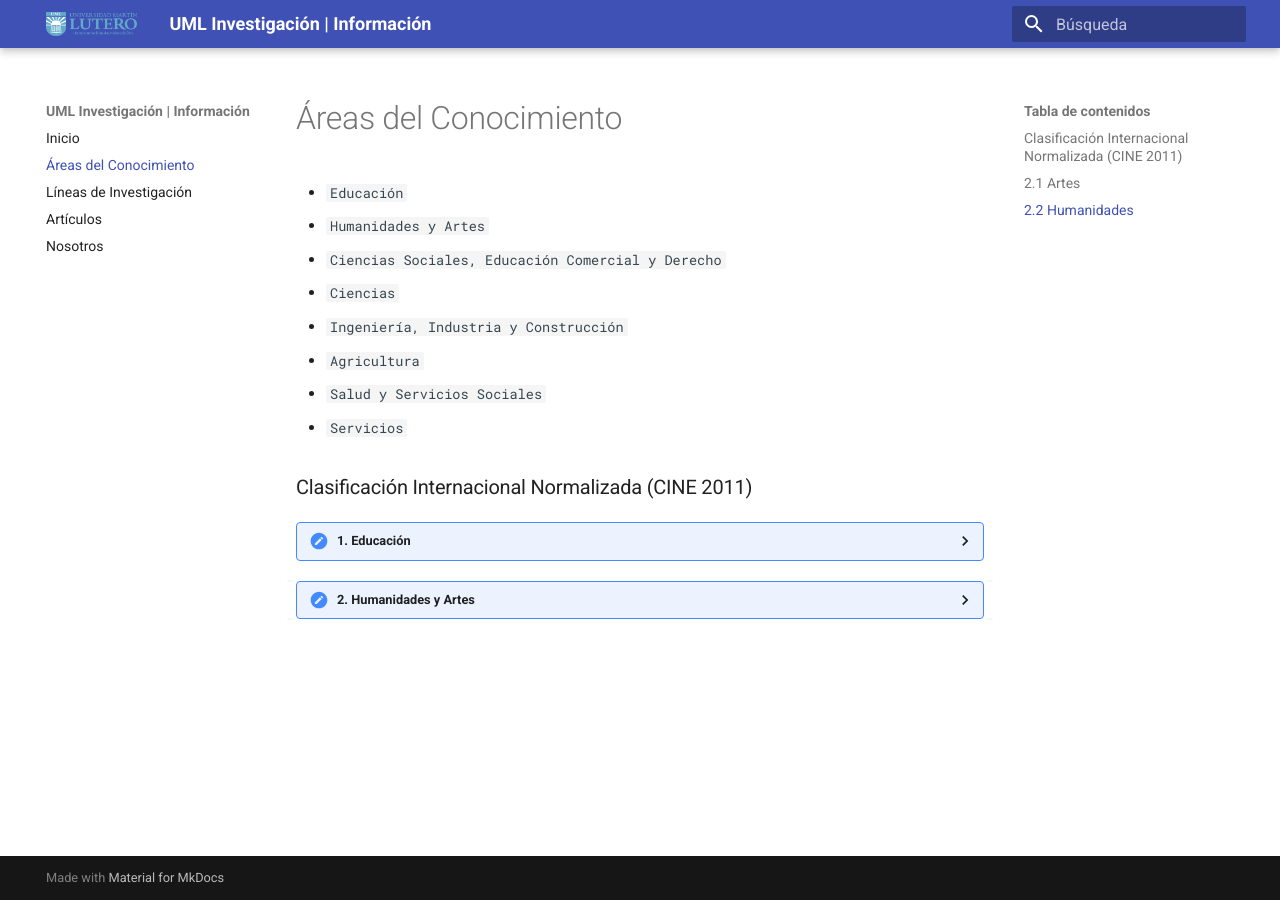
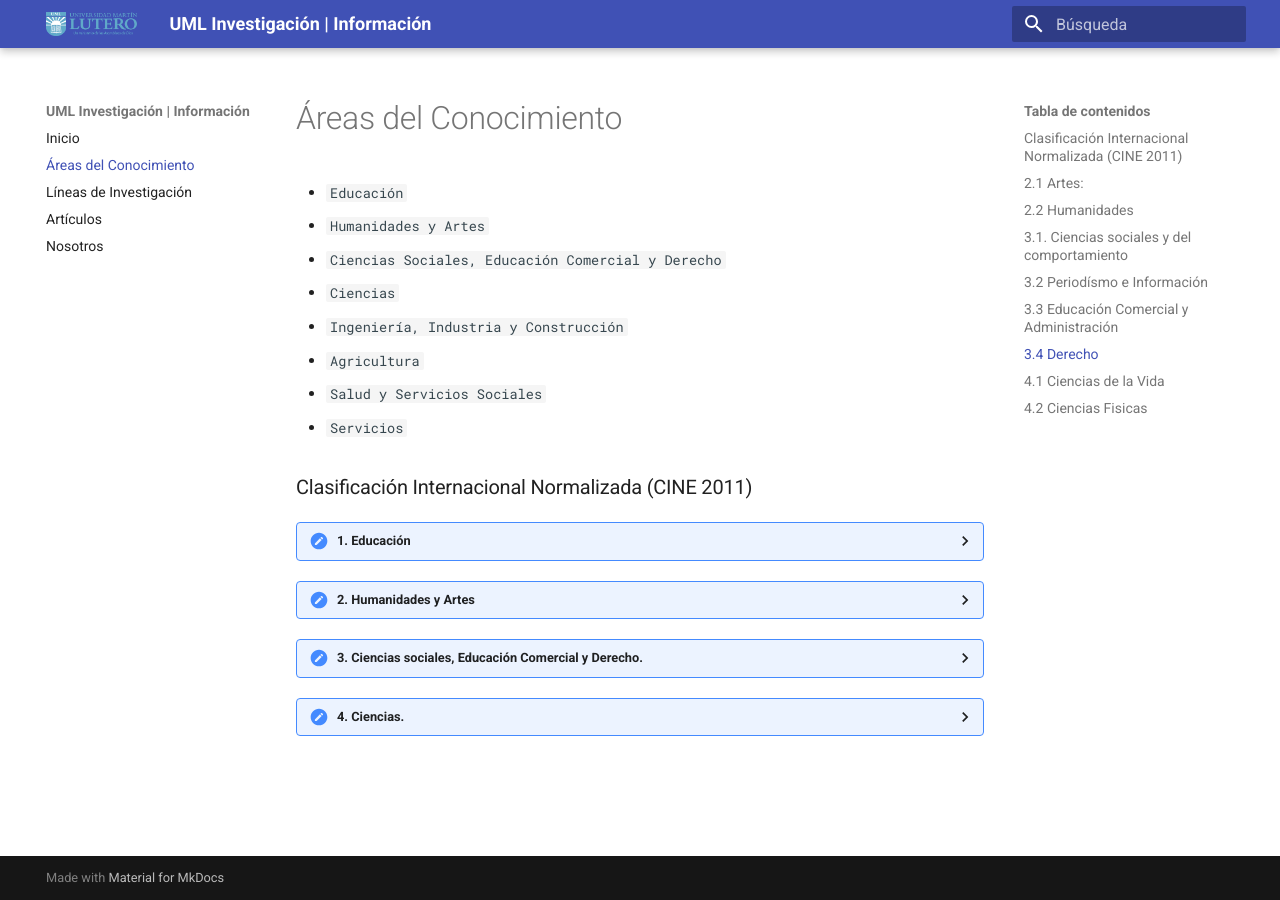
Before and after one commit to investigacionUMLOcotal/investInfo, an MkDocs documentation site: the page built from docs/areas.md, in a window 1280 px wide. Built offline with MkDocs 1.6.1 and Material for MkDocs 9.7.7, drawn with Linux system fonts in a browser that asks for light colours.

Commit message:
Cambios varios

```diff
--- a/docs/areas.md
+++ b/docs/areas.md
@@ -14,15 +14,13 @@
 ??? summary "1. Educación"
     - [x] **Formación de personal docente:** Educación preescolar, jardines de infancia, escuelas elementales, asignaturas profesionales, prácticas y no profesionales, educación de adultos, formación de personal docente,  formación de maestros de niños minusválidos. Programas generales y especializados de formación de personal docente.
     - [x] **Formación de personal docente:** Educación preescolar, jardines de infancia, escuelas elementales,signaturas profesionales, prácticas y no profesionales, educación de adultos, formación de personal docente,  formación de maestros de niños minusválidos. Programas generales y especializados de formación de personal docente.
-
 ??? summary "2. Humanidades y Artes"
-    ### 2.1 Artes
+    ###  2.1 Artes:
     - [x] **Artes:** dibujo, pintura y escultura.
     - [x] **Artes del espectáculo:** música, arte dramático,danza, circo.
     - [x] **Artes gráficas y audiovisuales:** fotografía, cinematografía, producción musical, producción de radio y televisión,impresión y publicación.
     - [x] Diseño.
     - [x] Artesanía.
-
     ### 2.2 Humanidades
     - [x] Religión y teología.
     - [x] Lenguas y culturas extranjeras: lenguas vivas o muertas y sus respectivas literaturas.
@@ -35,3 +33,63 @@
     - [x] Arqueología.
     - [x] Filosofía.
     - [x] Ética.
+??? summary "3. Ciencias sociales, Educación Comercial y Derecho."
+    ### 3.1. Ciencias sociales y del comportamiento
+    - [x] Historia de la Economía.
+    - [x] Ciencias Políticas.
+    - [x] Sociología.
+    - [x] Demografía.
+    - [x] Antropología (excepto antropología física).
+    - [x] Etnología.
+    - [x] Futurología.
+    - [x] Psicología.
+    - [x] Geografía (excepto geografía física).
+    - [x] Estudios sobre paz y conflictos.
+    - [x] Derechos humanos.
+    ### 3.2 Periodísmo e Información
+    - [x] Periodismo.
+    - [x] Bibliotecología y personal técnico de bibliotecas.
+    - [x] Personal técnico de museos y establecimientos similares.
+    - [x] Técnicas de documentación.
+    - [x] Archivología.
+    ### 3.3 Educación Comercial y Administración
+    - [x] Comercio al por menor.
+    - [x] Comercialización.
+    - [x] Personal técnico de museos y establecimientos similares.
+    - [x] Ventas.
+    - [x] Relaciones públicas.
+    - [x] Personal técnico de museos y establecimientos similares.
+    - [x] Asuntos inmobiliarios.
+    - [x] Gestión financiera.
+    - [x] Administración bancaria.
+    - [x] Seguros.
+    - [x] Análisis de inversiones.
+    - [x] Contabilidad.
+    - [x] Auditoría.
+    - [x] Teneduría de libros.
+    - [x] Gestión.
+    - [x] Administración pública.
+    - [x] Administración institucional.
+    - [x] Administración de personal.
+    - [x] Secretariado y trabajo de oficina.
+    ### 3.4 Derecho
+    - [x] Magistrados locales.
+    - [x] Notarios.
+    - [x] Derecho (general, internacional, laboral, marítimo, etc.)
+    - [x] Jurisprudencia.
+    - [x] Historia del derecho.
+??? summary "4. Ciencias."
+    ### 4.1 Ciencias de la Vida
+    - [x] Biología.
+    - [x] Bacteriología.
+    - [x] Toxicología.
+    ### 4.2 Ciencias Fisicas
+    - [x] Astronomía y ciencias espaciales.
+    - [x] Física y asignaturas afines.
+    - [x] Química y asignaturas afines.
+    - [x] Geología.
+    - [x] Geofísica.
+    - [x] Mineralogía.
+    - [x] Antropología física.
+    - [x] Geografía física y demás ciencias de la tierra.
+    - [x] Meteorología y demás ciencias de la atmósfera comprendida la investigación sobre el clima, las ciencias marinas, vulcanología, paleoecología.
```
